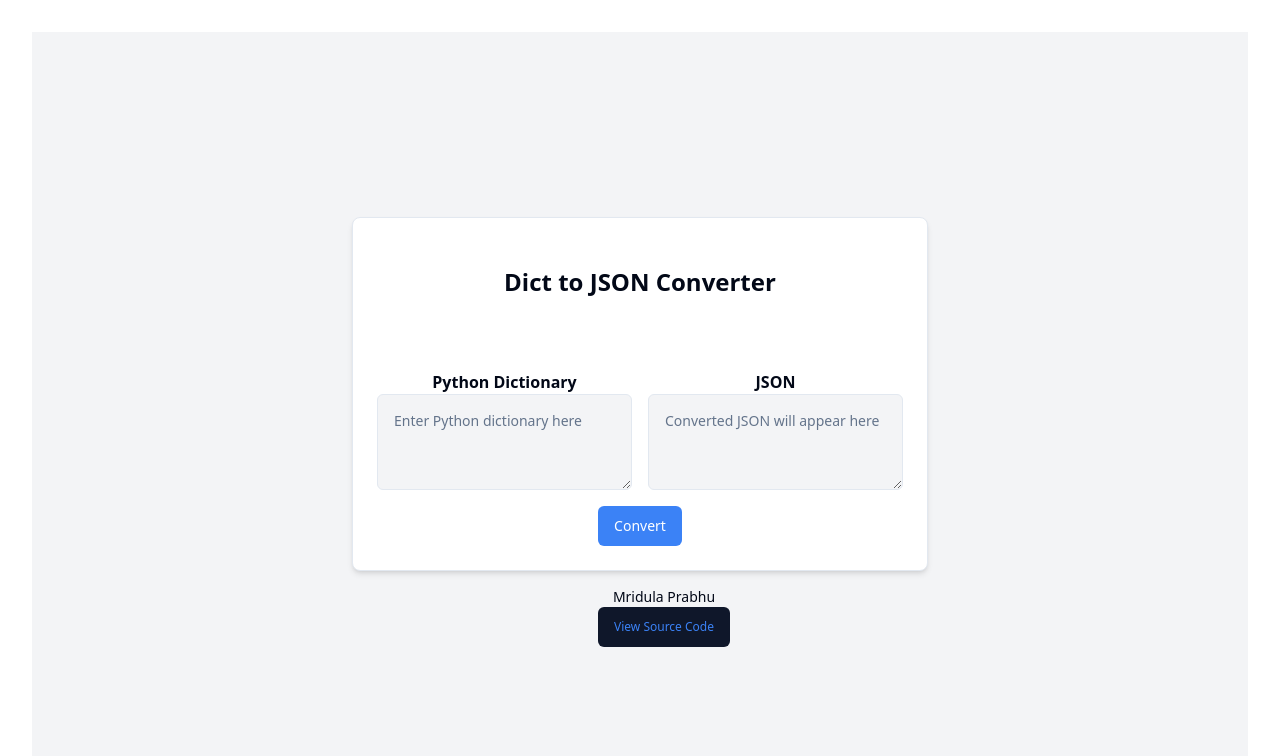
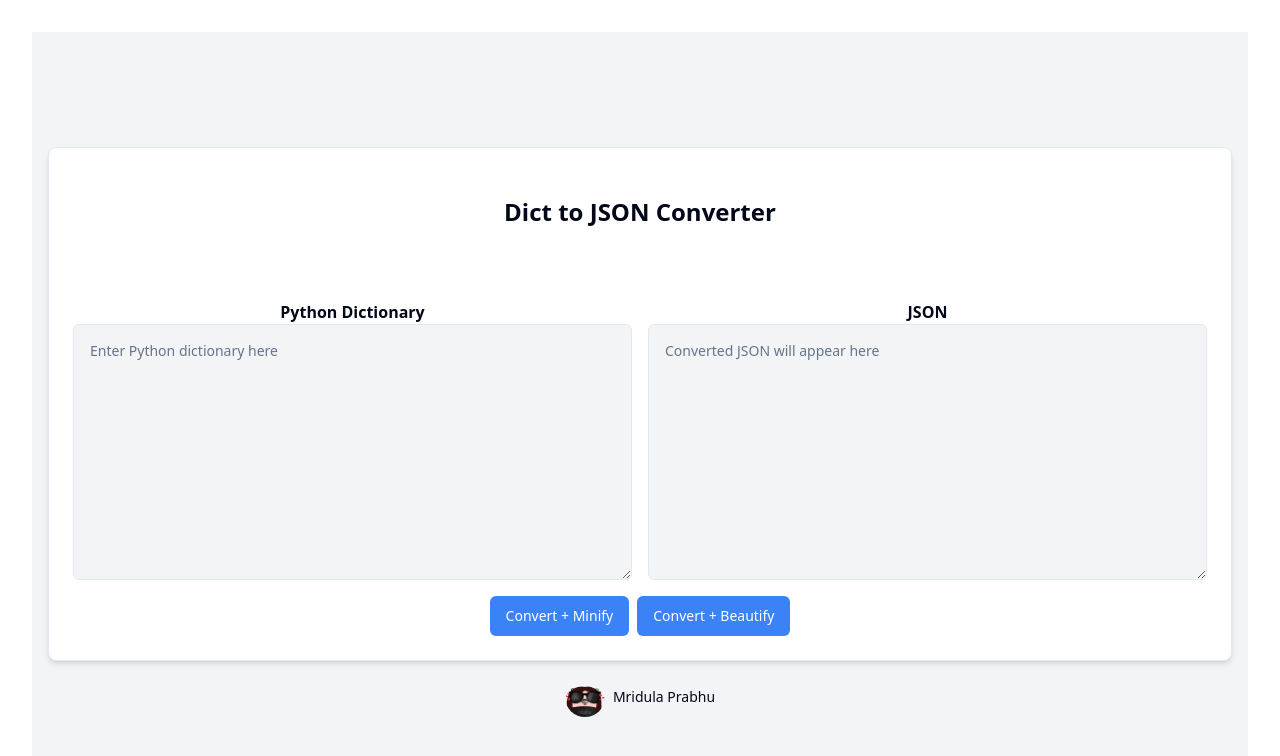
Before and after one commit to mri-dula/dict-to-json, a React (Vite) app: page / in a window 1280 px wide. Shown: the top 756 px of the page. Built offline with nearby package versions, Linux system fonts and the light colour scheme.

Commit message:
refactor: minor improvements

```diff
--- a/src/components/Converter.tsx
+++ b/src/components/Converter.tsx
@@ -5,13 +5,13 @@
 import { CardHeader, CardContent, Card } from "@/components/ui/card"
 import { Textarea } from "@/components/ui/textarea"
 import { Button } from "@/components/ui/button"
-import { Avatar } from "@/components/ui/avatar"
-
+import { Avatar, AvatarImage } from "@/components/ui/avatar"
+import avatar from '../assets/avatar.png';
 
 export default function Converter() {
   return (
     <main className="flex flex-col items-center justify-center h-screen bg-gray-100 p-4">
-      <Card className="w-full max-w-xl mx-auto bg-white shadow-md rounded-lg overflow-hidden">
+      <Card className="w-full mx-auto bg-white shadow-md rounded-lg overflow-hidden">
         <CardHeader className="flex justify-between items-center p-12">
           <h2 className="text-2xl font-semibold">Dict to JSON Converter</h2>
         </CardHeader>
@@ -20,7 +20,7 @@ export default function Converter() {
             <div>
               <div className="font-semibold">Python Dictionary</div>
               <Textarea
-                className="w-full h-24 rounded-md bg-gray-100 dark:bg-gray-800 dark:text-white p-4"
+                className="w-full h-64 rounded-md bg-gray-100 dark:bg-gray-800 dark:text-white p-4"
                 id="python-dict"
                 placeholder="Enter Python dictionary here"
               />
@@ -28,24 +28,24 @@ export default function Converter() {
             <div>
               <div className="font-semibold">JSON</div>
               <Textarea
-                className="w-full h-24 rounded-md bg-gray-100 dark:bg-gray-800 dark:text-white p-4"
+                className="w-full h-64 rounded-md bg-gray-100 dark:bg-gray-800 dark:text-white p-4"
                 id="json-output"
                 placeholder="Converted JSON will appear here"
               />
             </div>
           </div>
           <div className="flex justify-center mt-4">
-            <Button className="bg-blue-500 text-white rounded-md px-4 py-2">Convert</Button>
+            <Button className="bg-blue-500 text-white rounded-md px-4 py-2 mr-2">Convert + Minify</Button>
+            <Button className="bg-blue-500 text-white rounded-md px-4 py-2">Convert + Beautify</Button>
           </div>
         </CardContent>
       </Card>
       <div className="mt-4 flex items-center">
-        <Avatar className="w-10 h-10 rounded-full" src="/placeholder.svg?height=50&width=50" />
+        <Avatar className="w-10 h-10 rounded-full">
+            <AvatarImage src={avatar} />
+        </Avatar>
         <div className="ml-2">
           <div className="text-sm font-medium">Mridula Prabhu</div>
-          <Button className="text-xs text-blue-500" >
-            View Source Code
-          </Button>
         </div>
       </div>
     </main>
```
Also changed, not shown: src/assets/avatar.png (added).
